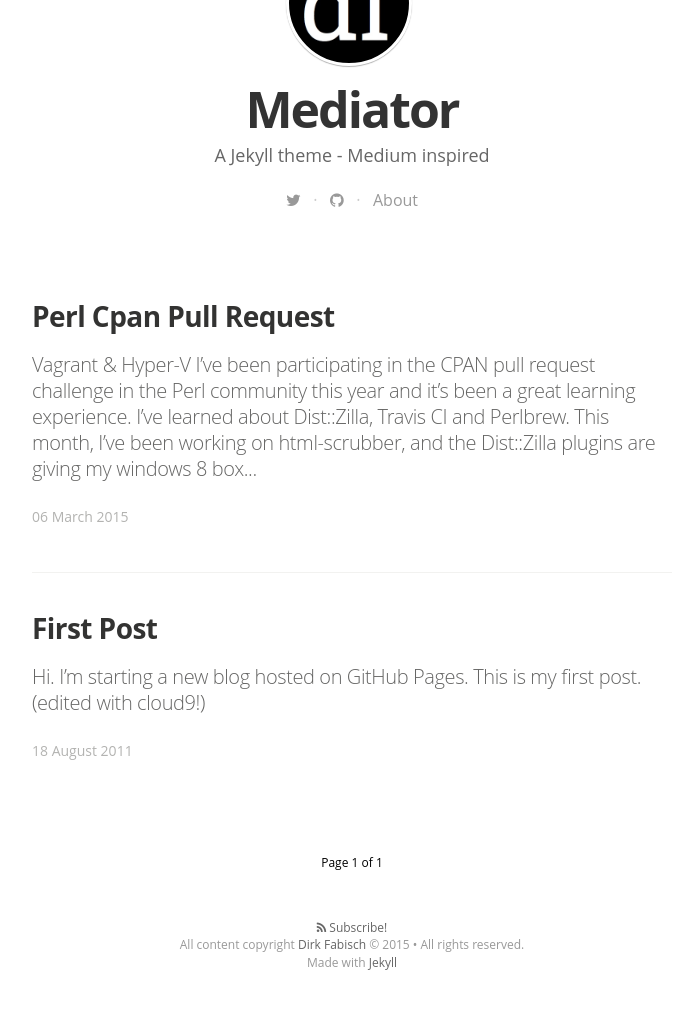
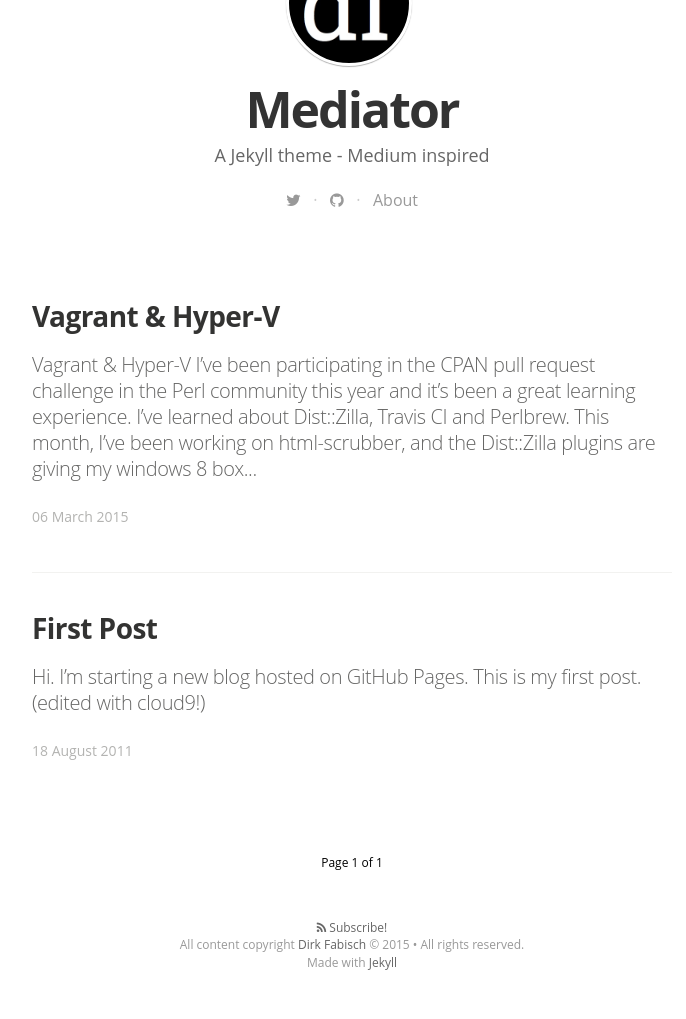
Before and after one commit to mrcaron/mrcaron.github.com, a Jekyll site: the page built from index.html, in a window 1280 px wide. Shown: the part 450-1469 px from the top of the page, without its empty margins (288-974 px from the left). Built offline with Jekyll 4.4.1, drawn with Linux system fonts in a browser that asks for light colours; nearby versions of some CDN libraries; some web fonts are replaced; Markdown is read by kramdown in place of the engine named in the settings; the list of posts is cut into pages by our own code.

Commit message:
updated post metadata

```diff
--- a/_posts/2015-03-06-Perl-CPAN-Pull-Request.md
+++ b/_posts/2015-03-06-Perl-CPAN-Pull-Request.md
@@ -1,3 +1,8 @@
+---
+layout: post
+title: "Vagrant & Hyper-V"
+---
+
 # Vagrant & Hyper-V
 I've been participating in the CPAN pull request challenge in the Perl community this year and it's been a great learning experience. I've learned about Dist::Zilla, Travis CI and Perlbrew. This month, I've been working on html-scrubber, and the Dist::Zilla plugins are giving my windows 8 box a headache so I decided to use Vagrant to spinup a Ubuntu box. Travis uses perlbrew to install a new perl, run the build and tests so why shouldn't I?
 
```
